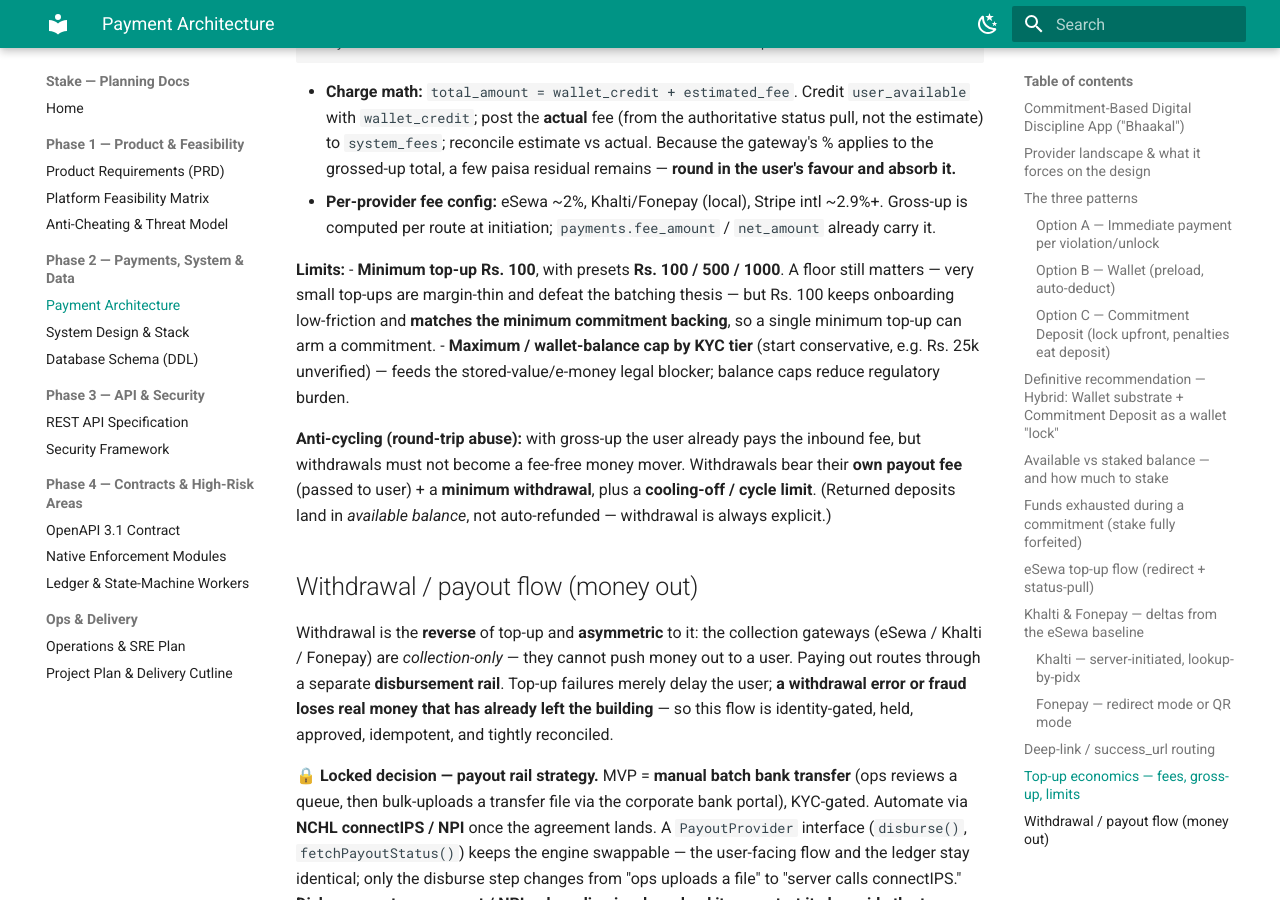
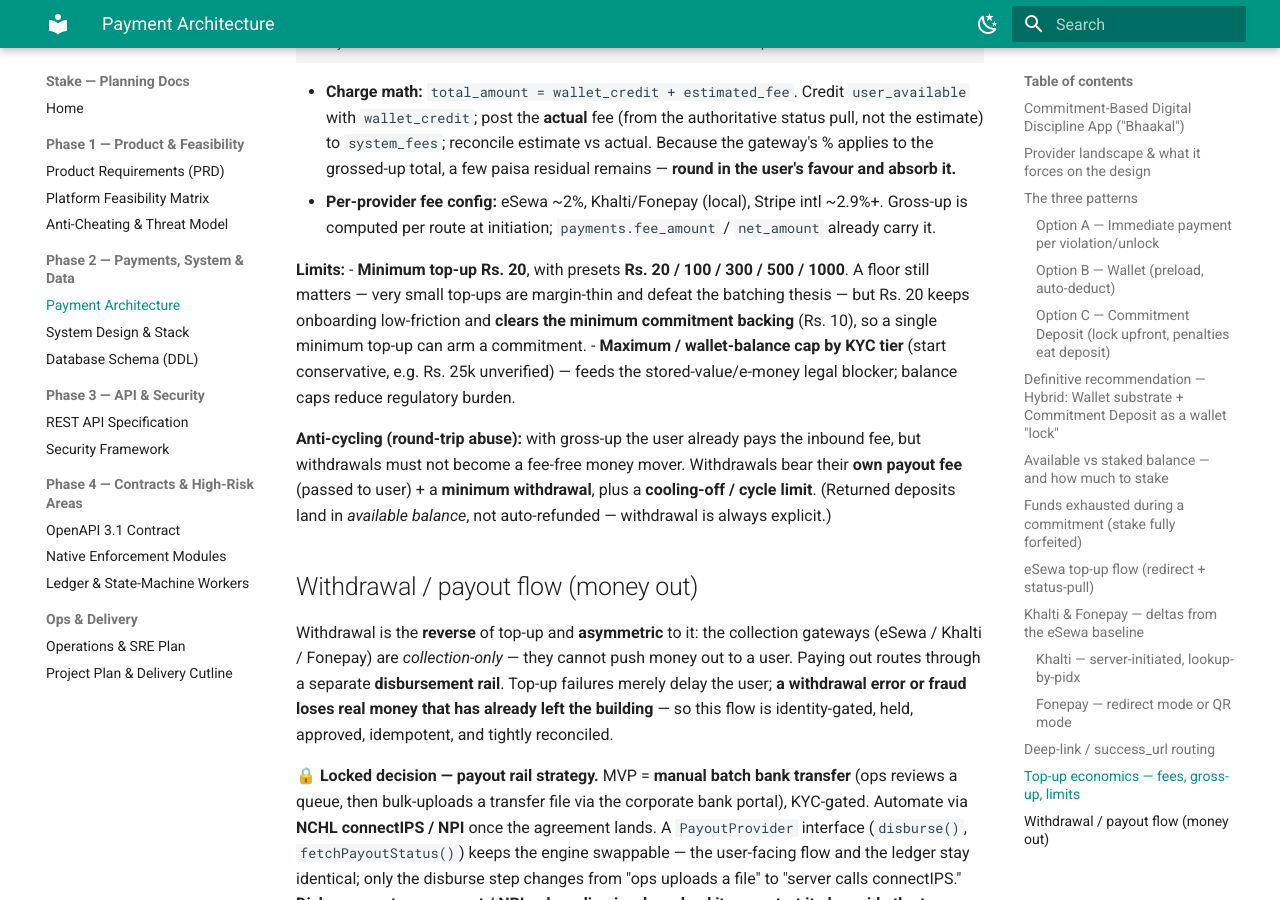
Before and after one commit to JEEVANRAWAL/stake-app-doc, an MkDocs documentation site: the page built from docs/payments/payment-architecture.md, in a window 1280 px wide and 900 px high, scrolled down 10952 px. Built offline with MkDocs 1.6.1 and Material for MkDocs 9.7.7, drawn with Linux system fonts in a browser that asks for light colours.

Commit message:
Docs: minimum top-up lowered from Rs. 100 to Rs. 20
Update locked-decision note (CLAUDE.md), README, and payment-architecture
presets/rationale to match the new Rs. 20 floor.

Co-Authored-By: Claude Opus 4.8 <noreply@anthropic.com>

```diff
--- a/docs/payments/payment-architecture.md
+++ b/docs/payments/payment-architecture.md
@@ -385,9 +385,9 @@ User wants Rs. 500 in wallet
   per route at initiation; `payments.fee_amount` / `net_amount` already carry it.
 
 **Limits:**
-- **Minimum top-up Rs. 100**, with presets **Rs. 100 / 500 / 1000**. A floor still matters — very small
-  top-ups are margin-thin and defeat the batching thesis — but Rs. 100 keeps onboarding low-friction and
-  **matches the minimum commitment backing**, so a single minimum top-up can arm a commitment.
+- **Minimum top-up Rs. 20**, with presets **Rs. 20 / 100 / 300 / 500 / 1000**. A floor still matters — very small
+  top-ups are margin-thin and defeat the batching thesis — but Rs. 20 keeps onboarding low-friction and
+  **clears the minimum commitment backing** (Rs. 10), so a single minimum top-up can arm a commitment.
 - **Maximum / wallet-balance cap by KYC tier** (start conservative, e.g. Rs. 25k unverified) — feeds the
   stored-value/e-money legal blocker; balance caps reduce regulatory burden.
 
```
Also changed, not shown: CLAUDE.md (+1 -1 lines), docs/README.md (+1 -1 lines).
